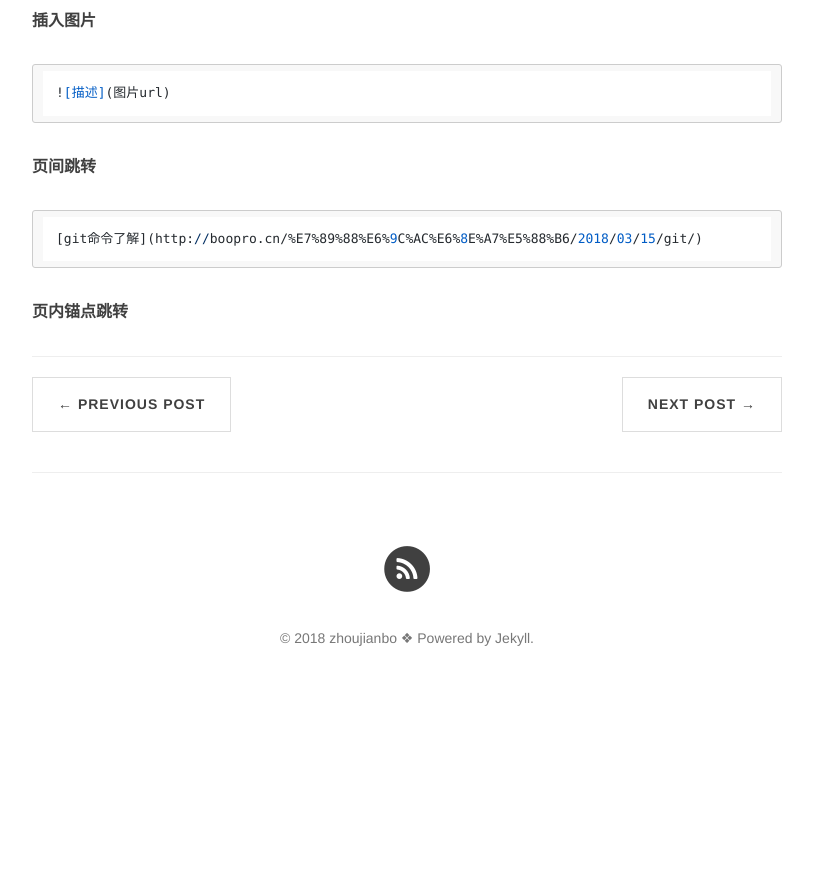
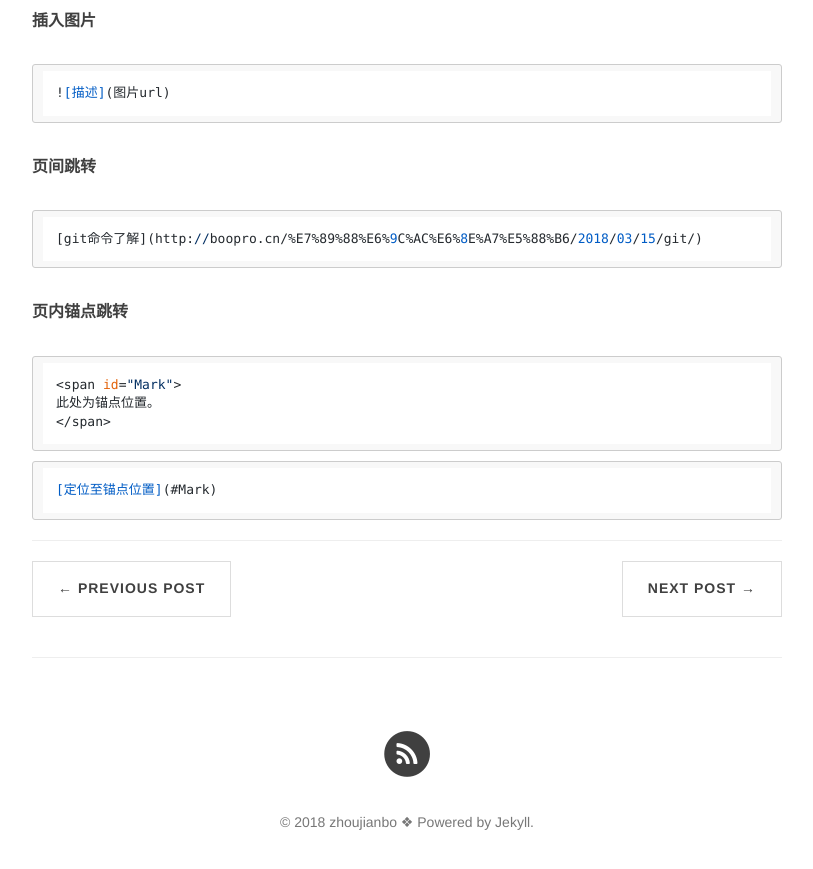
Before and after one commit to ZhouJianBoPro/ZhouJianBoPro.github.io, a Jekyll site: the page built from _posts/2018-03-22-markdown.md, in a window 1280 px wide and 900 px high, scrolled down 1020 px. Shown: the top 869 px of the window, without its empty margins (233-1046 px from the left). Built offline with Jekyll 4.4.1, drawn with Linux system fonts in a browser that asks for light colours; nearby versions of some CDN libraries; comment, search, counter and statistics services are not loaded; before the commit the page ends 1736 px from its top, so only the background shows below that.

Commit message:
defalut commit；

````diff
--- a/_posts/2018-03-22-markdown.md
+++ b/_posts/2018-03-22-markdown.md
@@ -44,3 +44,11 @@ description: markdown语法积累。
 ```
 
 **页内锚点跳转**
+```html
+<span id="Mark">
+此处为锚点位置。
+</span>
+```
+```html
+[定位至锚点位置](#Mark)
+```
````
